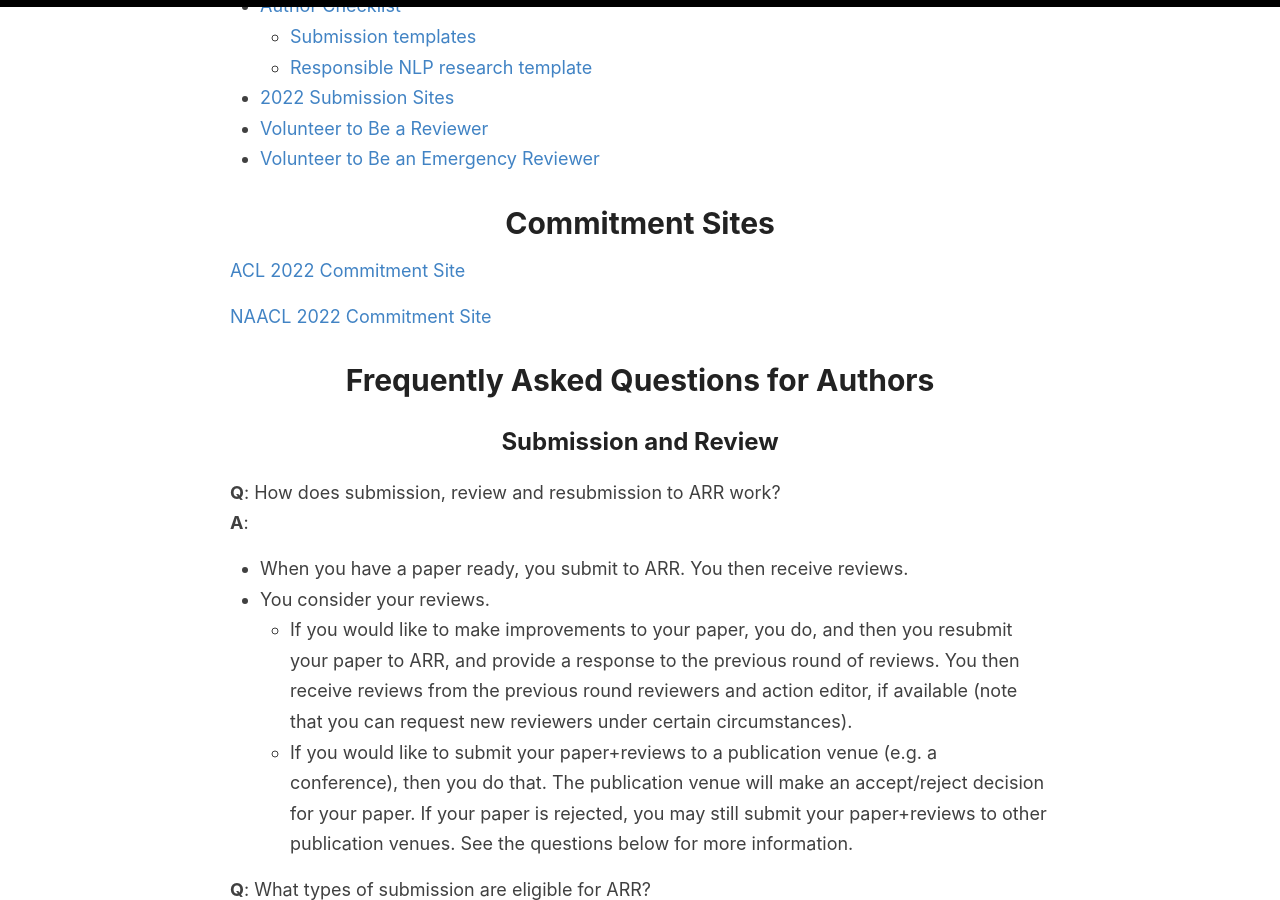
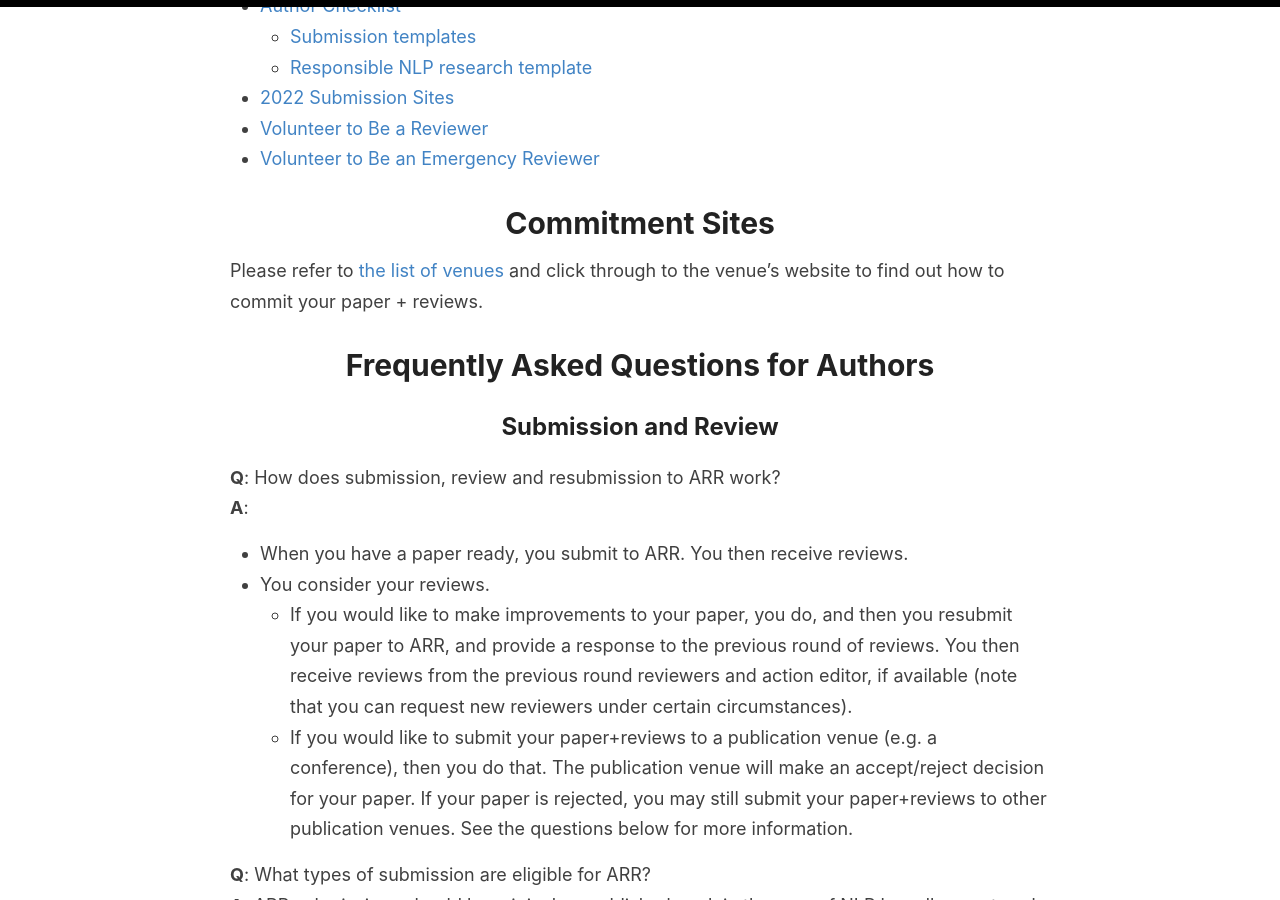
Before and after one commit to amitmerchant1990/reverie, a Jekyll site: the page built from authors.md, in a window 1280 px wide and 900 px high, scrolled down 422 px. Built offline with Jekyll 4.4.1, drawn with Linux system fonts in a browser that asks for light colours.

Commit message:
Update authors.md

```diff
--- a/authors.md
+++ b/authors.md
@@ -17,9 +17,7 @@
 
 # Commitment Sites
 
-[ACL 2022 Commitment Site](https://openreview.net/group?id=aclweb.org/ACL/2022/Conference)
-
-[NAACL 2022 Commitment Site](https://openreview.net/group?id=aclweb.org/NAACL/2022/Conference)
+Please refer to [the list of venues](https://aclrollingreview.org/dates) and click through to the venue's website to find out how to commit your paper + reviews.
 
 # Frequently Asked Questions for Authors
 
```
